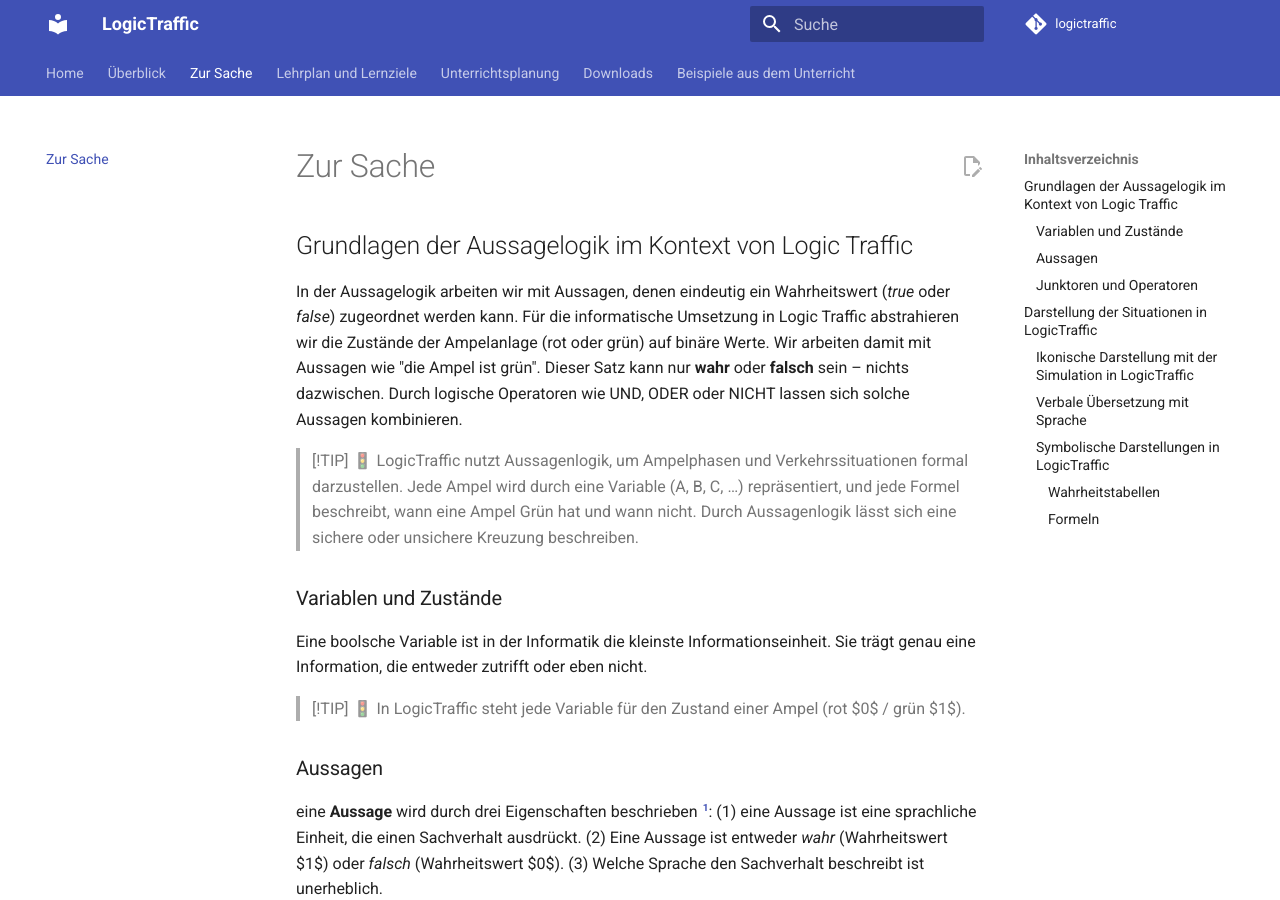
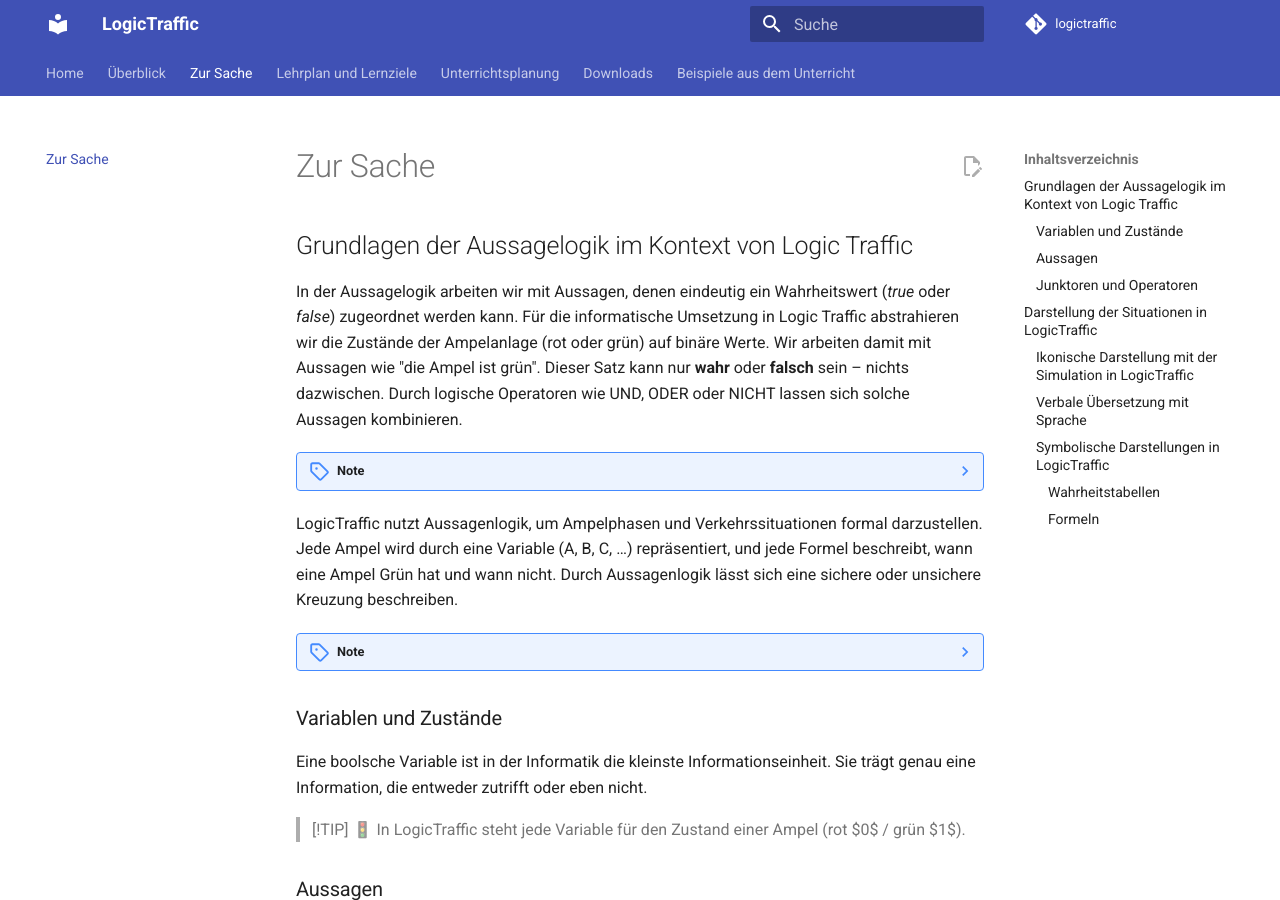
Before and after one commit to salomegolden/logictraffic, an MkDocs documentation site: the page built from docs/topic.md, in a window 1280 px wide and 900 px high. Built offline with MkDocs 1.6.1 and Material for MkDocs 9.7.7, drawn with Linux system fonts in a browser that asks for light colours; comment, search, counter and statistics services are not loaded.

Commit message:
Change TIP blocks to note blocks in topic.md
Updated the documentation format for LogicTraffic to use note blocks instead of tips.

```diff
--- a/docs/topic.md
+++ b/docs/topic.md
@@ -2,9 +2,11 @@
 ## Grundlagen der Aussagelogik im Kontext von Logic Traffic
 In der Aussagelogik arbeiten wir mit Aussagen, denen eindeutig ein Wahrheitswert (_true_ oder _false_) zugeordnet werden kann. Für die informatische Umsetzung in Logic Traffic abstrahieren wir die Zustände der Ampelanlage (rot oder grün) auf binäre Werte. Wir arbeiten damit mit Aussagen wie "die Ampel ist grün". Dieser Satz kann nur **wahr** oder **falsch** sein – nichts dazwischen. Durch logische Operatoren wie UND, ODER oder NICHT lassen sich solche Aussagen kombinieren.
 
-> [!TIP]
-> 🚦
-> LogicTraffic nutzt Aussagenlogik, um Ampelphasen und Verkehrssituationen formal darzustellen.  Jede Ampel wird durch eine Variable (A, B, C, …) repräsentiert, und jede Formel beschreibt, wann eine Ampel Grün hat und wann nicht. Durch Aussagenlogik lässt sich eine sichere oder unsichere Kreuzung beschreiben.
+??? note
+   LogicTraffic nutzt Aussagenlogik, um Ampelphasen und Verkehrssituationen formal darzustellen.  Jede Ampel wird durch eine Variable (A, B, C, …) repräsentiert, und jede Formel beschreibt, wann eine Ampel Grün hat    und wann nicht. Durch Aussagenlogik lässt sich eine sichere oder unsichere Kreuzung beschreiben.
+
+??? note
+
 
 ### Variablen und Zustände
 Eine boolsche Variable ist in der Informatik die kleinste Informationseinheit. Sie trägt genau eine Information, die entweder zutrifft oder eben nicht.
```
